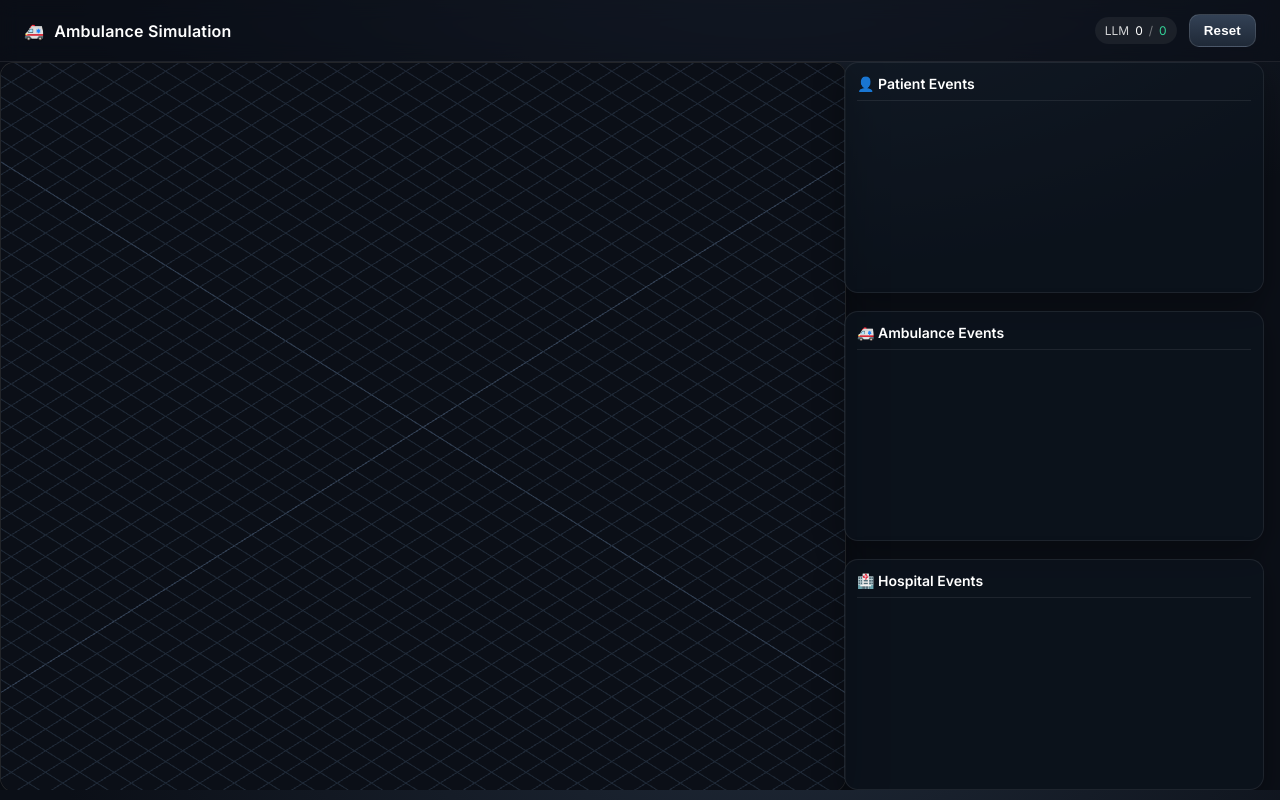
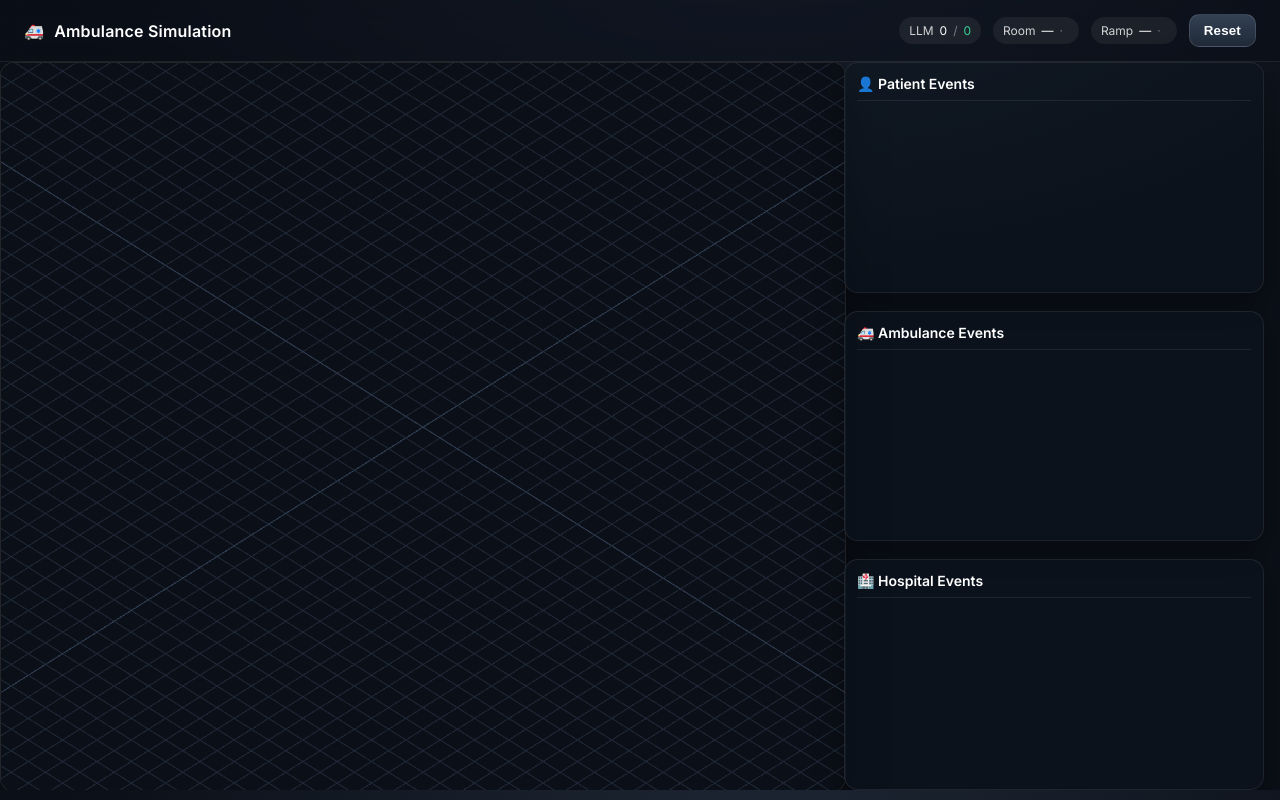
Before and after one commit to bensonchoyintuitas/ambo_sim, a Flask app: page / in a window 1280 px wide. Run offline with Flask 3, Linux system fonts and the light colour scheme; data that the repository does not hold is empty; some libraries are stand-ins or nearby versions.

Commit message:
Add ramp tracking for ambulances and display longest wait times in UI
- Introduced `ramp_since` attribute to track when an ambulance starts ramping.
- Updated ambulance state management to reset `ramp_since` when necessary.
- Enhanced state retrieval to include `ramp_wait_seconds` for ambulances in the 'orange' state.
- Added UI components to display the longest waiting patient in a room and the longest ramp wait for ambulances.

```diff
--- a/app.py
+++ b/app.py
@@ -129,6 +129,7 @@ class Ambulance:
         self.state = 'green'  # green means available
         self.patient = None  # Store the entire Patient object
         self.queue_hospital_id = None  # If ramping, which hospital we're queued at
+        self.ramp_since = None  # When the ambulance started ramping (epoch seconds)
 
     def move_to(self, target_x, target_y):
         if self.x < target_x:
@@ -565,6 +566,7 @@ def move_ambulances():
                         nearest_hospital = find_nearest_hospital(ambulance.x, ambulance.y)
                         ambulance.target = (nearest_hospital.x, nearest_hospital.y)
                         ambulance.state = 'yellow'  # Has patient, heading to hospital
+                        ambulance.ramp_since = None
                         log_event(f"Ambulance {ambulance.id} picked up {ambulance.patient.name} from House {patient_house.id} and is heading to Hospital {nearest_hospital.id}", event_type='ambulance')
                     elif ambulance.x == ambulance.target[0] and ambulance.y == ambulance.target[1]:
                         # If ambulance reached the hospital
@@ -584,6 +586,7 @@ def move_ambulances():
                                 ambulance.is_available = False
                                 ambulance.state = 'orange'
                                 ambulance.queue_hospital_id = nearest_hospital.id
+                                ambulance.ramp_since = time.time()
                                 log_event(
                                     f"Ambulance {ambulance.id} waiting to offload at Hospital {nearest_hospital.id} (waiting full)",
                                     event_type='ambulance'
@@ -600,7 +603,17 @@ def find_nearest_hospital(x, y):
 def get_state():
     """Returns the state of ambulances, houses, and hospitals."""
     return {
-        'ambulances': [{'id': a.id, 'x': a.x, 'y': a.y, 'state': a.state, 'patient_id': a.patient.id if a.patient else None, 'queue_hospital_id': a.queue_hospital_id} for a in ambulances],
+        'ambulances': [{
+            'id': a.id,
+            'x': a.x,
+            'y': a.y,
+            'state': a.state,
+            'patient_id': a.patient.id if a.patient else None,
+            'patient_name': a.patient.name if a.patient else None,
+            'patient_condition_display': (a.patient.condition.code.get('display', 'Unknown') if a.patient and a.patient.condition else None),
+            'queue_hospital_id': a.queue_hospital_id,
+            'ramp_wait_seconds': int(time.time() - a.ramp_since) if a.state == 'orange' and a.ramp_since else 0
+        } for a in ambulances],
         'houses': [
             {
                 'id': h.id,
@@ -821,6 +834,7 @@ def manage_hospital_queues():
                     amb.state = 'green'
                     amb.patient = None
                     amb.queue_hospital_id = None
+                    amb.ramp_since = None
 
         socketio.emit('update_state', get_state())
         time.sleep(1)
--- a/static/style.css
+++ b/static/style.css
@@ -42,6 +42,7 @@ body {
     background: rgba(255,255,255,0.06);
     font-size: 12px;
 }
+.stat-wide { max-width: 360px; white-space: nowrap; overflow: hidden; text-overflow: ellipsis; }
 .stat .label { opacity: 0.8; }
 .stat .sep { opacity: 0.4; }
 .stat .value.ok { color: #34d399; }
--- a/templates/index.html
+++ b/templates/index.html
@@ -578,6 +578,31 @@
     function App() {
       const { state, patientLog, ambulanceLog, hospitalLog, requests, emit } = useSocket();
 
+      const stats = useMemo(() => {
+        // Longest waiting in room
+        let longestRoom = null;
+        let longestRoomHospital = null;
+        for (const h of state.hospitals || []) {
+          for (const p of h.waiting || []) {
+            if (!longestRoom || (p.wait_time || 0) > (longestRoom.wait_time || 0)) {
+              longestRoom = p; longestRoomHospital = h.id;
+            }
+          }
+        }
+
+        // Longest ramp wait (ambulance in orange with patient)
+        let longestRamp = null;
+        for (const a of state.ambulances || []) {
+          if (a.state === 'orange' && a.patient_id) {
+            if (!longestRamp || (a.ramp_wait_seconds || 0) > (longestRamp.ramp_wait_seconds || 0)) {
+              longestRamp = a;
+            }
+          }
+        }
+
+        return { longestRoom, longestRoomHospital, longestRamp };
+      }, [state]);
+
       return (
         <div className="app">
           <header className="topbar">
@@ -592,6 +617,18 @@
                 <span className="sep">/</span>
                 <span className="value ok">{requests.completed}</span>
             </div>
+              <div className="stat stat-wide" title="Longest waiting in room and ramp">
+                <span className="label">Room</span>
+                <span className="value">{stats.longestRoom ? `${stats.longestRoom.name}${stats.longestRoomHospital !== null ? `@H${stats.longestRoomHospital}`: ''}` : '—'}</span>
+                <span className="sep">·</span>
+                <span className="value">{stats.longestRoom ? `${stats.longestRoom.condition?.code?.display || 'Cond'} · ${stats.longestRoom.wait_time}s` : ''}</span>
+              </div>
+              <div className="stat stat-wide" title="Longest ramp wait with ambulance">
+                <span className="label">Ramp</span>
+                <span className="value">{stats.longestRamp ? `${stats.longestRamp.patient_name || 'Patient'}@H${stats.longestRamp.queue_hospital_id} A${stats.longestRamp.id}` : '—'}</span>
+                <span className="sep">·</span>
+                <span className="value">{stats.longestRamp ? `${stats.longestRamp.patient_condition_display || 'Cond'} · ${stats.longestRamp.ramp_wait_seconds}s` : ''}</span>
+              </div>
               <button className="btn" onClick={emit.reset}>Reset</button>
             </div>
           </header>
```
